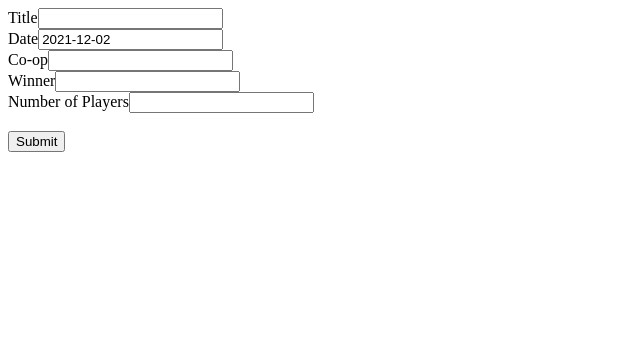
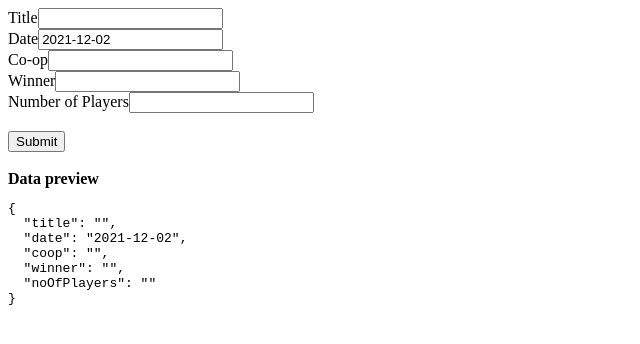
Before and after one commit to calisaurus/boardgames-tracker, a Gatsby site: page / in a window 1280 px wide. Shown: the whole page, without its empty margins (0-640 px from the left). Built offline with nearby package versions, Linux system fonts and the light colour scheme; Gatsby itself is replaced by a stand-in of ours.

Commit message:
Add data preview

```diff
--- a/src/pages/index.js
+++ b/src/pages/index.js
@@ -22,11 +22,12 @@ export default class IndexPage extends React.Component {
 
   handleSubmit = event => {
     event.preventDefault()
-    alert(`You played ${this.state.title} on ${this.state.date}. ${this.state.winner} was the winner!`)
+    console.log(`You played ${this.state.title} on ${this.state.date}. ${this.state.winner} was the winner!`)
   }
 
   render() {
     return (
+      <div>
         <form onSubmit={this.handleSubmit}>
           <label>
             Title
@@ -76,6 +77,10 @@ export default class IndexPage extends React.Component {
           <br />
           <button type="submit">Submit</button>
         </form>
+        <br />
+        <b>Data preview</b>
+        <pre>{JSON.stringify(this.state, null, 2)}</pre>
+      </div>
     )
   }
 }
```
Lines whose indentation alone changed are shown as unchanged.
